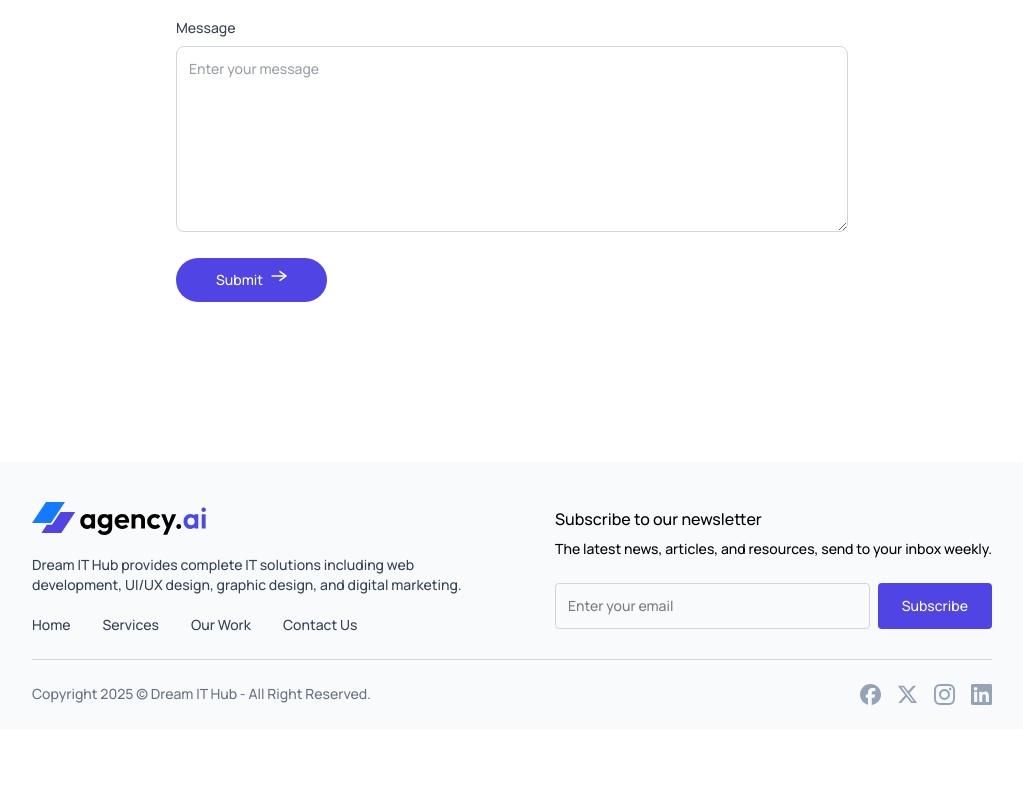
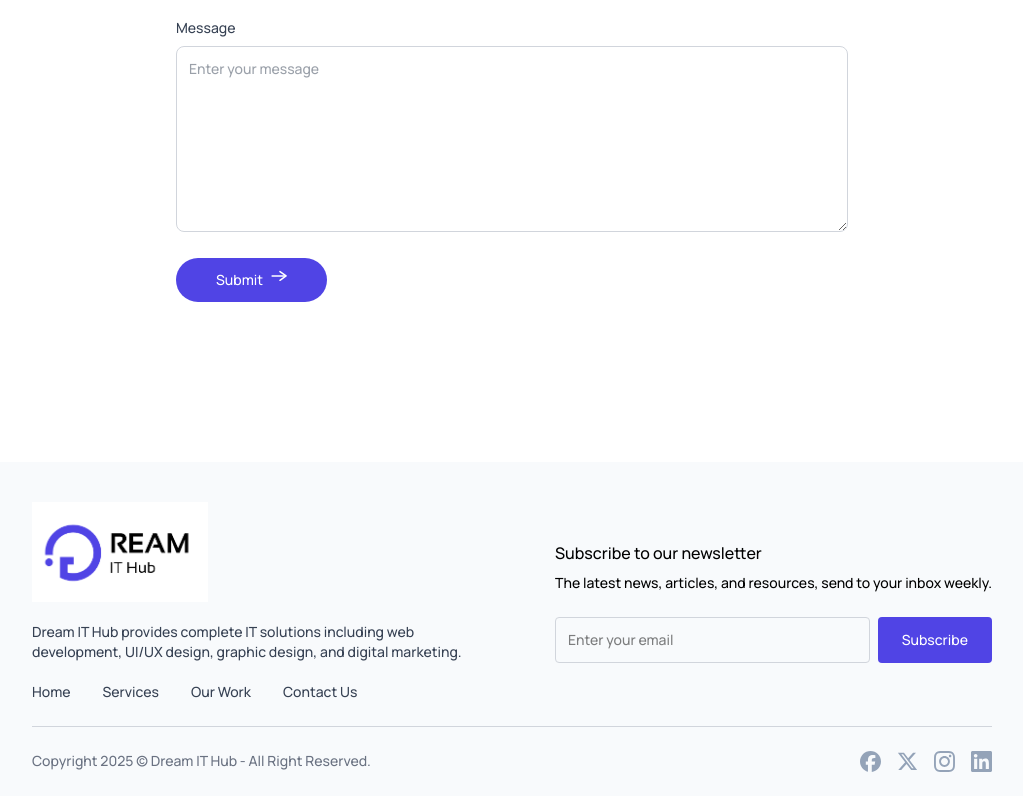
Before and after one commit to mohmadhusenkhimani/dreamithub, a React (Vite) app: page / in a window 1280 px wide. Shown: the part 3369-4165 px from the top of the page, without its empty margins (128-1151 px from the left). Before the commit the page ends 4098 px from the top, so only its background shows below. Built offline with nearby package versions, Linux system fonts and the light colour scheme.

Commit message:
Final Update

```diff
--- a/src/components/Footer.jsx
+++ b/src/components/Footer.jsx
@@ -18,7 +18,7 @@ const Footer = ({theme}) => {
         transition={{duration:0.6,delay:0.2}}
         viewport={{once: true}}
         className='space-y-5 text-sm text-gray-700 dark:text-gray-400'>
-            <img src={theme === 'dark' ? assets.logo_dark : assets.logo} className='w-32 sm:w-44' alt="" />
+            <img src={theme === 'dark' ? assets.newdarklogo : assets.newlogo} className='w-32 sm:w-44' alt="" />
             <p className='max-w-md'>Dream IT Hub provides complete IT solutions including web development, UI/UX design, graphic design, and digital marketing.</p>
             <ul className='flex gap-8'>
                 <li><a className='hover:text-primary' href="#hero">Home</a></li>
```
